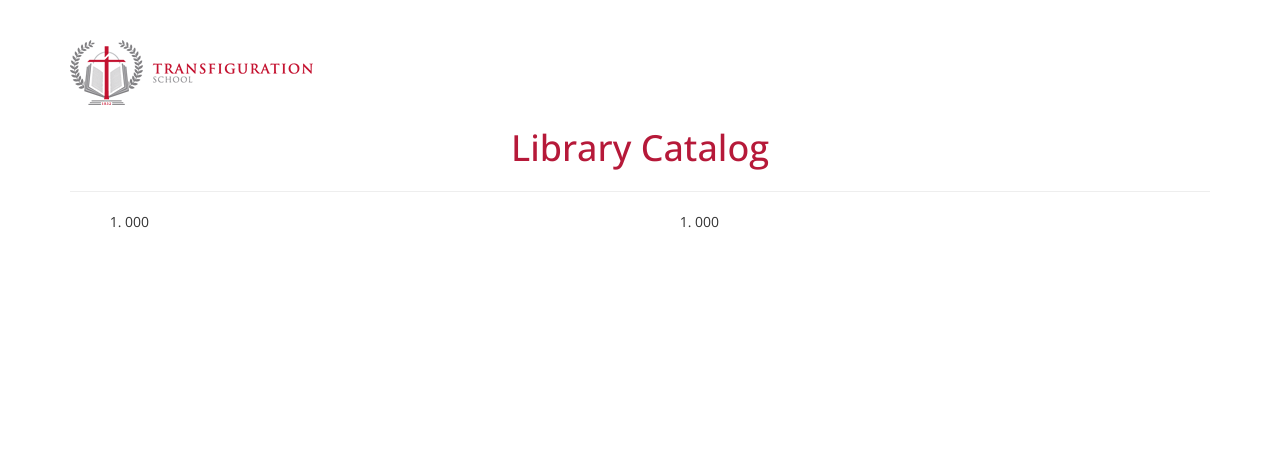
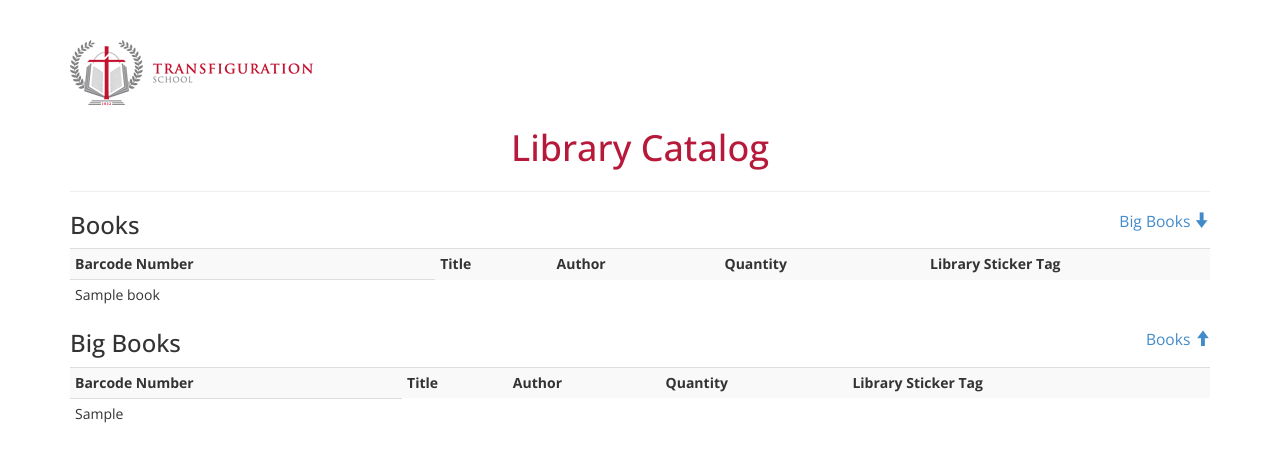
Before and after one commit to dannyqiu/transfiguration-catalog, a Python web app: template catalog/templates/test.html in a window 1280 px wide. Shown: the top 462 px of the page. Run offline with Jinja, Linux system fonts and the light colour scheme; the template is opened without the code that fills it: most values are stand-ins (such as "Sample title", 1, 10 or a date in 2020); some libraries are stand-ins or nearby versions.

Commit message:
Improve test page to show all book info

```diff
--- a/app.yaml
+++ b/app.yaml
@@ -25,5 +25,8 @@ handlers:
 - url: /js
   static_dir: catalog/static/js
   expiration: 7d
+- url: /fonts
+  static_dir: catalog/static/fonts
+  expiration: 7d
 - url: /.*
   script: catalog.views.application
--- a/catalog/templates/test.html
+++ b/catalog/templates/test.html
@@ -1,17 +1,38 @@
 {% extends "layout.html" %}
 {% block body %}
-<div class="col-md-6">
-    <ol>
-    {% for barcode in barcodes %}
-        <li>{{ barcode }}</li>
+<h3 id="books">Books<small class="pull-right"><a href="#big-books">Big Books <span class="glyphicon glyphicon-arrow-down"></span></a></small></h3>
+<table class="table table-condensed table-striped table-hover table-responsive">
+    <tr>
+        <th>Barcode Number</th>
+        <th>Title</th>
+        <th>Author</th>
+        <th>Quantity</th>
+        <th class="col-md-3">Library Sticker Tag</th>
+    </tr>
+    {% for book_row in books %}
+    <tr>
+        {% for book_column in book_row %}
+        <td>{{ book_column }}</td>
+        {% endfor %}
+    </tr>
     {% endfor %}
-    </ol>
-</div>
-<div class="col-md-6">
-    <ol>
-    {% for barcode in big_book_barcodes %}
-        <li>{{ barcode }}</li>
+</table>
+
+<h3 id="big-books">Big Books<small class="pull-right"><a href="#books">Books <span class="glyphicon glyphicon-arrow-up"></span></a></small></h3>
+<table class="table table-condensed table-striped table-hover table-responsive">
+    <tr>
+        <th>Barcode Number</th>
+        <th>Title</th>
+        <th>Author</th>
+        <th>Quantity</th>
+        <th>Library Sticker Tag</th>
+    </tr>
+    {% for book_row in big_books %}
+    <tr>
+        {% for book_column in book_row %}
+        <td>{{ book_column }}</td>
+        {% endfor %}
+    </tr>
     {% endfor %}
-    </ol>
-</div>
+</table>
 {% endblock %}
```
Also changed, not shown: catalog/test.py (added, +21 -0 lines), catalog/views.py (+1 -15 lines), catalog/static/fonts/glyphicons-halflings-regular.ttf (added), catalog/static/fonts/glyphicons-halflings-regular.woff (added), 2 other files.
